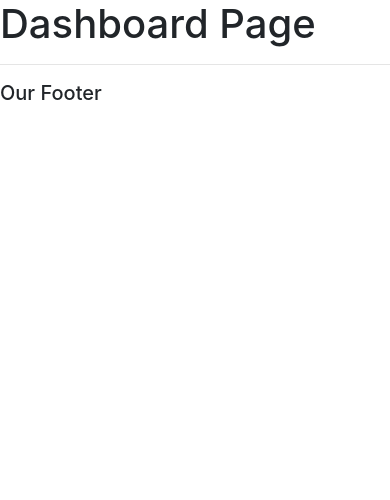
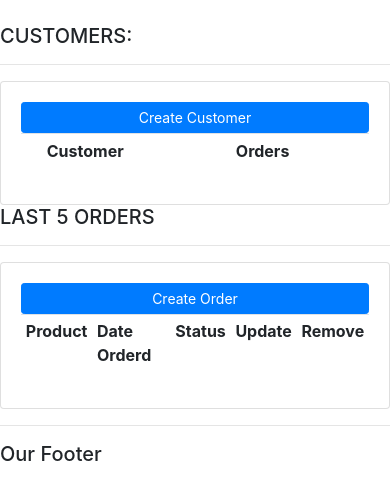
Before and after one commit to amsalud/CRM_Django, a Django app: template accounts/templates/accounts/dashboard.html in a window 390 px wide. Shown: the part 56-556 px from the top of the page. Run offline with Django 3.2, Linux system fonts and the light colour scheme; the template is opened without the code that fills it, so the values that code supplies are empty; some libraries are stand-ins or nearby versions.

Commit message:
Add Dashboard UI layout

```diff
--- a/accounts/templates/accounts/dashboard.html
+++ b/accounts/templates/accounts/dashboard.html
@@ -1,5 +1,42 @@
 {% extends 'accounts/main.html' %}
 
 {% block content %}
-<h1>Dashboard Page</h1>
+<br>
+
+<div class="row">
+	<div class="col-md-5">
+		<h5>CUSTOMERS:</h5>
+		<hr>
+		<div class="card card-body">
+			<a class="btn btn-primary  btn-sm btn-block" href="">Create Customer</a>
+			<table class="table table-sm">
+				<tr>
+					<th></th>
+					<th>Customer</th>
+					<th>Orders</th>
+				</tr>
+
+			</table>
+		</div>
+	</div>
+
+	<div class="col-md-7">
+		<h5>LAST 5 ORDERS</h5>
+		<hr>
+		<div class="card card-body">
+			<a class="btn btn-primary  btn-sm btn-block" href="">Create Order</a>
+			<table class="table table-sm">
+				<tr>
+					<th>Product</th>
+					<th>Date Orderd</th>
+					<th>Status</th>
+					<th>Update</th>
+					<th>Remove</th>
+				</tr>
+
+			</table>
+		</div>
+	</div>
+
+</div>
 {% endblock%}
```
